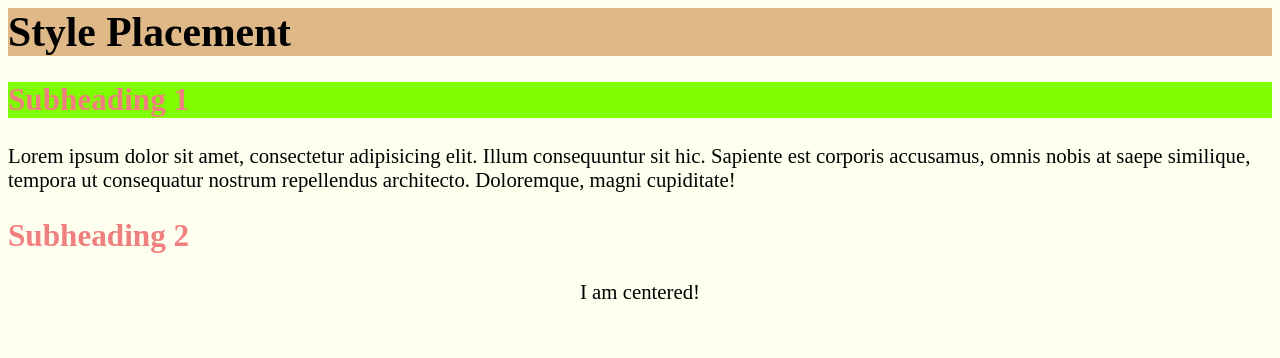
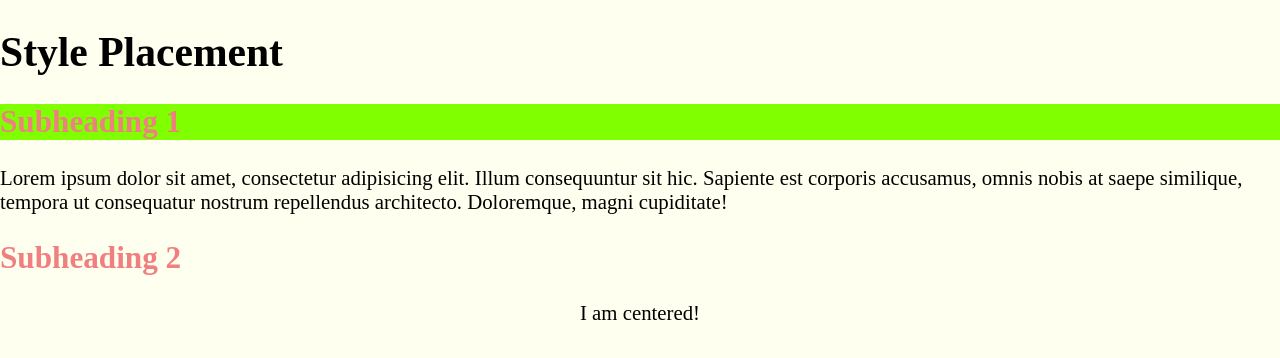
Before and after one commit to MuhammadAnwarBadat/hello-css-js-html, a website: page style-placement.html in a window 1280 px wide. Drawn offline with Linux system fonts and the light colour scheme.

Commit message:
Updated style-placement

```diff
--- a/style-placement.html
+++ b/style-placement.html
@@ -8,6 +8,8 @@
     <title>Style Placement</title>
     <style>
         body {
+            margin: 0px;
+            padding: 0px;
             background-color: ivory;
             font-size: 130%;
         }
@@ -22,9 +24,7 @@
         }
 
         #content {
-            margin: 0;
-            padding: 0;
-            background-color: burlywood;
+            background-color: blue;
         }
         #box {
             background-color: chartreuse;
@@ -34,10 +34,12 @@
 
 <body>
     <div>
-        <h1 id="content">Style Placement</h1>
+        <h1>Style Placement</h1>
     </div>
-    <div id="box" >
-        <h2>Subheading 1</h2>
+    <div id="content">
+        <div id="box">
+            <h2>Subheading 1</h2>
+        </div>
     </div>
     <p>Lorem ipsum dolor sit amet, consectetur adipisicing elit.
         Illum consequuntur sit hic. Sapiente est corporis accusamus,
```
